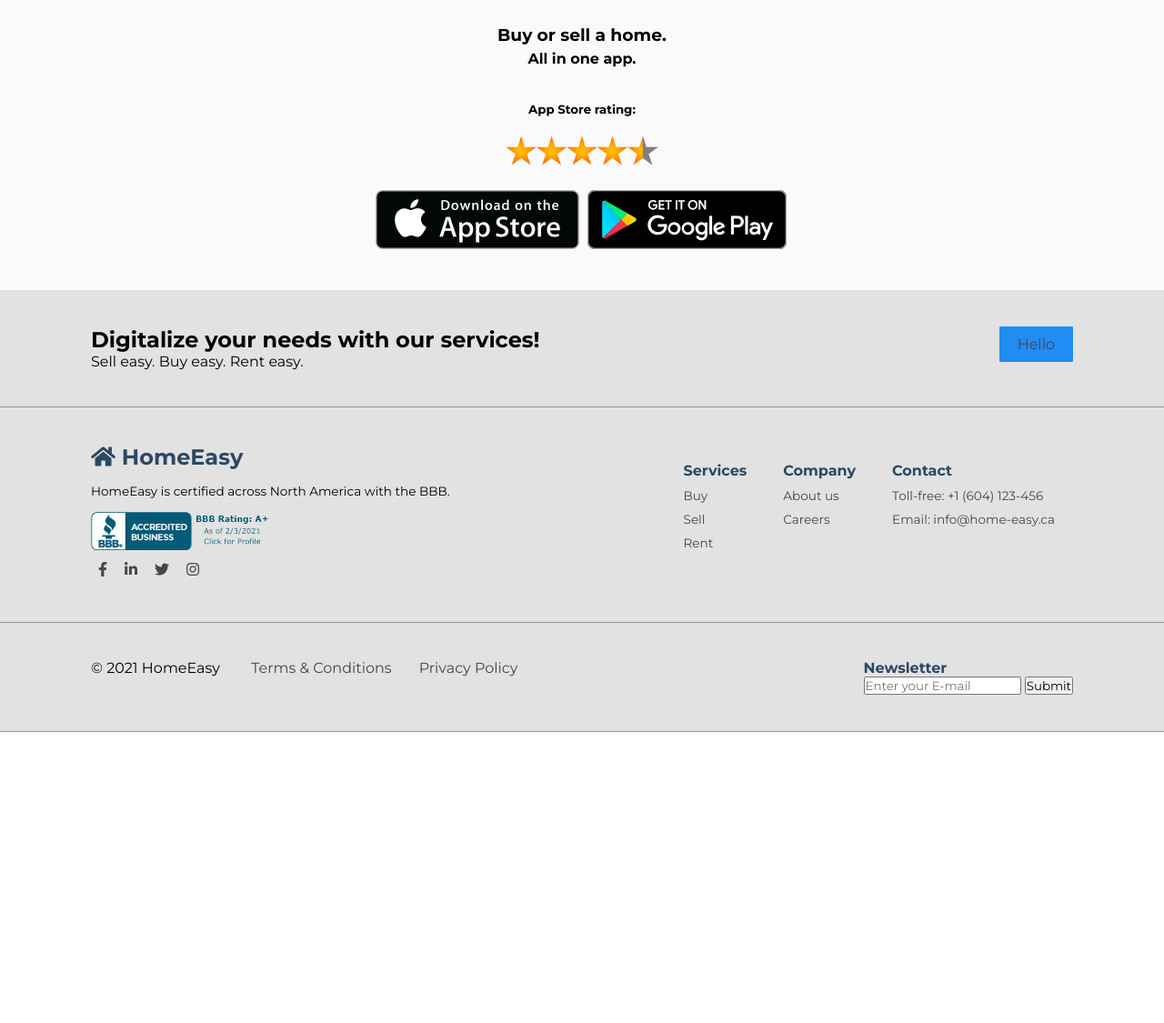
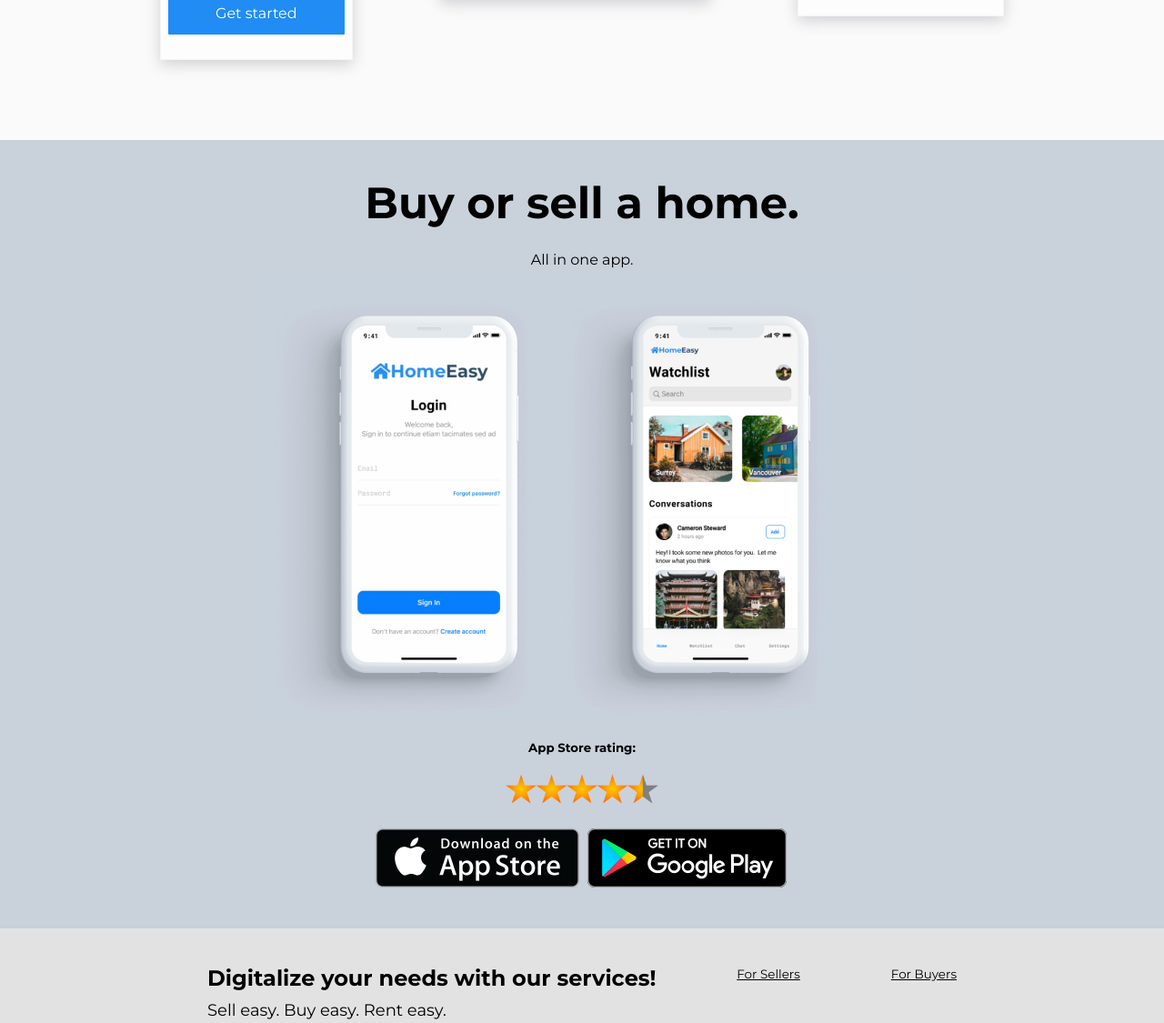
Before and after one commit to johnny-home-easy/home-easy, a plain HTML site: page index.html in a window 1280 px wide. Shown: the part 1651-2776 px from the top of the page at 91% size. Before the commit the page ends 2456 px from the top, so only its background shows below. Drawn offline with Linux system fonts and the light colour scheme.

Commit message:
Add files via upload
2/5/2021
added app section
updated help section
added footer
updated font sizes

```diff
--- a/app.js
+++ b/app.js
@@ -5,3 +5,15 @@ menu.addEventListener('click', function() {
     menu.classList.toggle('is-active');
     menuLinks.classList.toggle('active');
 });
+
+window.onscroll = function() {scrollShrinkFunction()};
+
+function scrollShrinkFunction() {
+    if (document.body.scrollTop > 80 || document.documentElement.scrollTop > 80) {
+        document.getElementByClassName("navbar").style.padding = "30px 10px";
+        document.getElementById("navbar__logo").style.fontSize = "25px";
+      } else {
+        document.getElementByClassName("navbar").style.padding = "80px 10px";
+        document.getElementById("navbar__logo").style.fontSize = "35px";
+      }
+    }
--- a/index.html
+++ b/index.html
@@ -109,11 +109,11 @@
             </div>
 
         </section>
-        <div class="scroll-anchor"><a href="#help-section"><img src="img/scroll.png" id="scroll-btn"></a></div>
+        <div class="scroll-anchor"><a href="#help"><img src="img/scroll.png" id="scroll-btn"></a></div>
         </div>
         <!-- HERO SECTION END -->
-
-        <section class="help" id="help-section">
+    <section id="help">
+        <div class="help-section">
             <h2 id="help-container">
                 Get help 24/7 assistance throughout the year
                 <br>
@@ -159,15 +159,17 @@
                     </div>
                 </div>
 
+            </div>
+    </section>
 
-            </div>
+        <section class="app" id="app-section">
+            <div>
+                <h3>Buy or sell a home.</h3>
+                <p>All in one app.</p>
 
-            <div>
+                <div class="app-background"></div>
+
                 <div class="app__content">
-                    <br>
-                    <h3>Buy or sell a home.</h3>
-                    <h4>All in one app.</h4>
-                    <br>
                     <br>
                     <h5>App Store rating:</h5>
                     <img src="img/stars.png" id="stars">
@@ -178,8 +180,8 @@
                     <a href="https://play.google.com/store/apps" target="_blank" class=""><img src="img/android-badge.png"></a>
                 </div>
             </div>
+        </section>
 
-        </section>
         <section>
             <div class="">
 
@@ -197,17 +199,20 @@
 
 
     <!-- FOOTER START -->
-    <footer>
+    <footer id="footer">
         <div class="footer__content">
             <div class="footer__main">
                 <div class="footer-row">
                     <div>
                         <h2>Digitalize your needs with our services!</h2>
-                        <p>Sell easy. Buy easy. Rent easy.</p>
+                        <p id="footer-row-p">Sell easy. Buy easy. Rent easy.</p>
                     </div>
-                    <div>
+                    <div class="footer-row-1-b">
                         <div>
-                            <a href="#" target="_blank" class="button">Hello</a>
+                            <a href="#" target="_blank" class="" id="footer-row-1-b-button">For Sellers</a>
+                        </div>
+                        <div>
+                            <a href="#" target="_blank" class="">For Buyers</a>
                         </div>
                     </div>
                 </div>
@@ -246,13 +251,13 @@
                 </div>
                 <div class="footer-row">
                     <p>© 2021 HomeEasy <a href="#" class="footer-row-ab">Terms & Conditions</a><a href="#" class="footer-row-ab">Privacy Policy</a></p>
-                    <div class="footer-subscribe">
-                        <div>
+                    <div>
+                        <div class="footer-subscribe">
                             <b>Newsletter</b>
-                            <div class="email-bar">
+                            <div class="email-bar footer-margin-left-class">
                                 <form>
                                     <input type="text" placeholder="Enter your E-mail" class="search">
-                                    <input type="submit">
+                                    <input type="submit" class="">
 
                                 </form>
                             </div>
--- a/styles.css
+++ b/styles.css
@@ -3,6 +3,7 @@
     margin: 0;
     padding: 0;
     font-family: 'Montserrat', sans-serif;
+
 }
 
 html {
@@ -28,6 +29,7 @@ html {
 }
 
 .navbar {
+    overflow:hidden;
     box-shadow: 0 0 5px rgb(0 0 0 / 15%);
     background: white;
     height: 80px;
@@ -37,7 +39,7 @@ html {
     font-size: 1rem;
     position: sticky; /*sticks to the screen after you see it https://www.w3schools.com/howto/howto_css_sticky_element.asp*/
     top: 0;
-    z-index: 999; /*makes sure nav bar is always visible where ever the user scrolls */
+    z-index: 99; /*makes sure nav bar is always visible where ever the user scrolls */
 }
 
 .navbar__container {
@@ -149,6 +151,8 @@ html {
     transition-duration: 300ms;
 }
 
+
+
 .hero__container {
     background-image: url(img/house-banner4.jpg);
     height: 550px;
@@ -245,26 +249,27 @@ html {
     100%{top: 0px; opacity: .4;}
 }
 
-#help-section {
+#help {
+    background-color: #FAFAFA;
+}
+
+.help-section {
     padding-top: 40px;
     background-color: #FAFAFA;
     padding-bottom: 40px;
+    margin-left: 10%;
+    margin-right: 10%;
+    text-align: center;
 }
 
-.help {
-    text-align: center;
-    padding-left: 100px;
-    padding-right: 100px;
-}
 
 #help-container{
-
     color: black;
     padding: 1rem;
     display: flex;
     flex-direction: column;
     align-items: center;
-
+    font-size: 40px;
 }
 
 .help__content {
@@ -280,7 +285,7 @@ html {
     text-align: center;
     display: block;
     border: 1px solid #f5f5f5;
-    box-shadow: 0 5px 25px rgb(0 0 0 / 10%);
+    box-shadow: rgb(209 209 213) 0px 5px 15px;
 
 }
 
@@ -290,7 +295,7 @@ html {
 }
 
 .help__items p {
-    font-size: 14px;
+    font-size: 16px;
     padding: 1.5rem;
     color: #525975;
 }
@@ -312,8 +317,35 @@ html {
     font-size: 12px;
 }
 
-.app__content h3 {
-    margin: 5px;
+#app-section {
+    padding-top: 40px;
+    background-color: #c9d1db;
+    padding-bottom: 40px;
+
+}
+
+#app-section p {
+    font-size: 16px;
+}
+
+.app {
+    text-align: center;
+    padding-left: 100px;
+    padding-right: 100px;
+
+}
+
+.app-background {
+    background-image: url(img/appwall1.jpg);
+    height:500px;
+    max-width: 750px;
+    margin: 0 auto;
+
+}
+
+.app h3 {
+    font-size: 48px;
+    margin-bottom: .5em;
 }
 
 #stars {
@@ -321,11 +353,25 @@ html {
     height: 35px;
 }
 
+#footer {
+    background-color: #E2E2E2;
+    padding-top: 20px;
+}
+
+#footer a, p {
+    font-size: 13.5px;
+}
+
+#footer-row-p {
+    font-size: 18px;
+    margin-top: 2%;
+}
+
 .footer__content {
     background-color: #E2E2E2;
-    color:  #549595F;
-
-
+    color: #549595F;
+    margin-left: 10%;
+    margin-right: 10%;
 }
 
 
@@ -337,9 +383,6 @@ html {
     color: #464646;
 }
 
-.footer__main {
-
-}
 
 .footer-row {
     display: flex;
@@ -347,14 +390,26 @@ html {
     justify-content: space-between;
     padding-left: 100px;
     padding-right: 100px;
-    border-bottom: 1px solid;
+    border-bottom: 1.5px solid;
     border-color: #939393;
-    padding-bottom: 40px;
-    padding-top: 40px;
+    padding-bottom: 20px;
+    padding-top: 20px;
 }
 
-.footer-logo {
+.footer-row-1-b {
+    display:flex;
+    align-content: space-between;
+    flex-direction: row;
 
+}
+
+.footer-row-1-b a {
+    color: black;
+
+}
+
+#footer-row-1-b-button {
+    padding-right: 100px;
 }
 
 #footer-logo {
@@ -446,6 +501,16 @@ html {
     color: #208cf4;
 }
 
+.footer-subscribe {
+    display:flex;
+    justify-content: space-between;
+    flex-direction: row;
+}
+
+.footer-margin-left-class{
+    margin-left: 25px;
+}
+
 *, ::before, ::after {
     box-sizing: border-box;
     -webkit-font-smoothing: antialiased;
```
Also changed, not shown: img/appwall.jpg (added), img/appwall1.jpg (added).
